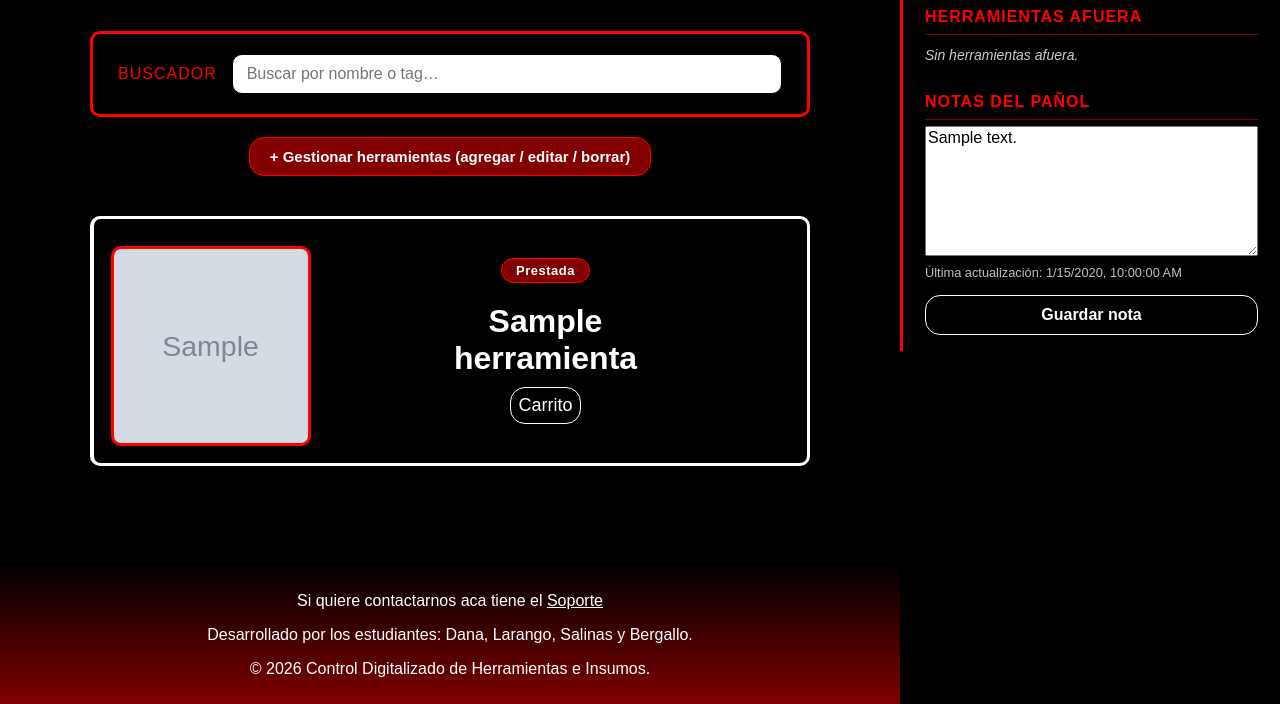
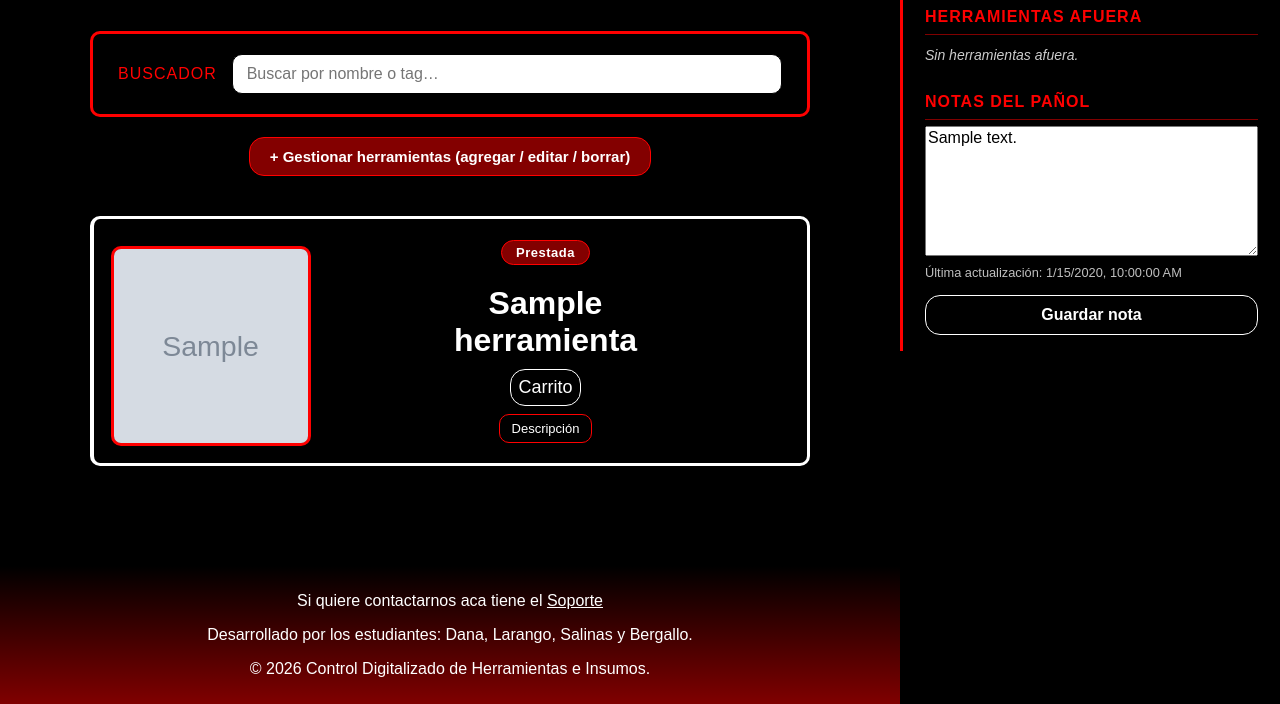
Before and after one commit to chiraaL/cdhi, a Flask app: page /index in a window 1280 px wide. Shown: the part 449-1153 px from the top of the page. Run offline with Flask 3, Linux system fonts and the light colour scheme; the visitor is signed in with stand-in values (Sample User, id 1); tables that the repository leaves empty or names only in its code hold one stand-in row (values such as "Sample post"); grey boxes marked "Sample" are stand-in pictures; data that the repository does not hold is empty; parts of the project's set-up code (start-up, migrations or seed data) failed here and were passed over; some libraries are stand-ins or nearby versions.

Commit message:
fix: limitar stock en botón + y agregar botón Descripción en cada herramienta

```diff
--- a/static/css/index.css
+++ b/static/css/index.css
@@ -533,6 +533,23 @@ body.modal-abierto {
     margin: auto;
 }
 
+.btn-descripcion {
+    margin: auto;
+    margin-top: 8px;
+    padding: 6px 12px;
+    font-size: 13px;
+    background-color: #000000;
+    border: 1px solid #ff0000;
+    color: #ffffff;
+    border-radius: 10px;
+    cursor: pointer;
+}
+
+.btn-descripcion:hover {
+    background-color: #830000;
+    opacity: 0.9;
+}
+
 /* ---------------------------------------------------------------------
    FOOTER
    --------------------------------------------------------------------- */
--- a/static/js/herramientas.js
+++ b/static/js/herramientas.js
@@ -99,7 +99,20 @@ function dibujarHerramienta(h, contenedor) {
         }
     });
 
-    infoDiv.append(stockBadge, titulo, btnCarrito);
+    const btnDescripcion = document.createElement("button");
+    btnDescripcion.type = "button";
+    btnDescripcion.className = "btn-descripcion";
+    btnDescripcion.textContent = "Descripción";
+    btnDescripcion.addEventListener("click", () => {
+        const texto = h.descripcion || "Sin descripción.";
+        if (typeof mostrarAlerta === "function") {
+            mostrarAlerta(texto, "info");
+        } else {
+            alert(texto);
+        }
+    });
+
+    infoDiv.append(stockBadge, titulo, btnCarrito, btnDescripcion);
     contenido.append(imgTag, infoDiv);
     contenedor.appendChild(contenido);
 }
--- a/static/js/movimientos.js
+++ b/static/js/movimientos.js
@@ -77,9 +77,29 @@ function renderCarrito() {
             btnMas.type = "button";
             btnMas.textContent = "+";
             btnMas.title = "Agregar una unidad";
+
+            // Deshabilitar el "+" si ya se llegó al stock disponible.
+            const herramientaEnCache = herramientasCache.find((h) => h.id === item.id);
+            const stockDisponible = herramientaEnCache ? herramientaEnCache.cantidad : 0;
+            if (item.es_qr || item.cantidad >= stockDisponible) {
+                btnMas.disabled = true;
+            }
+
             btnMas.addEventListener("click", () => {
                 // Objeto único (QR): no se puede llevar más de 1.
-                if (!item.es_qr) item.cantidad += 1;
+                if (item.es_qr) return;
+
+                const h = herramientasCache.find((t) => t.id === item.id);
+                const max = h ? h.cantidad : 0;
+
+                if (item.cantidad >= max) {
+                    if (typeof mostrarAlerta === "function") {
+                        mostrarAlerta(`No hay más stock de ${item.nombre}.`, "error");
+                    }
+                    return;
+                }
+
+                item.cantidad += 1;
                 renderCarrito();
             });
 
```
